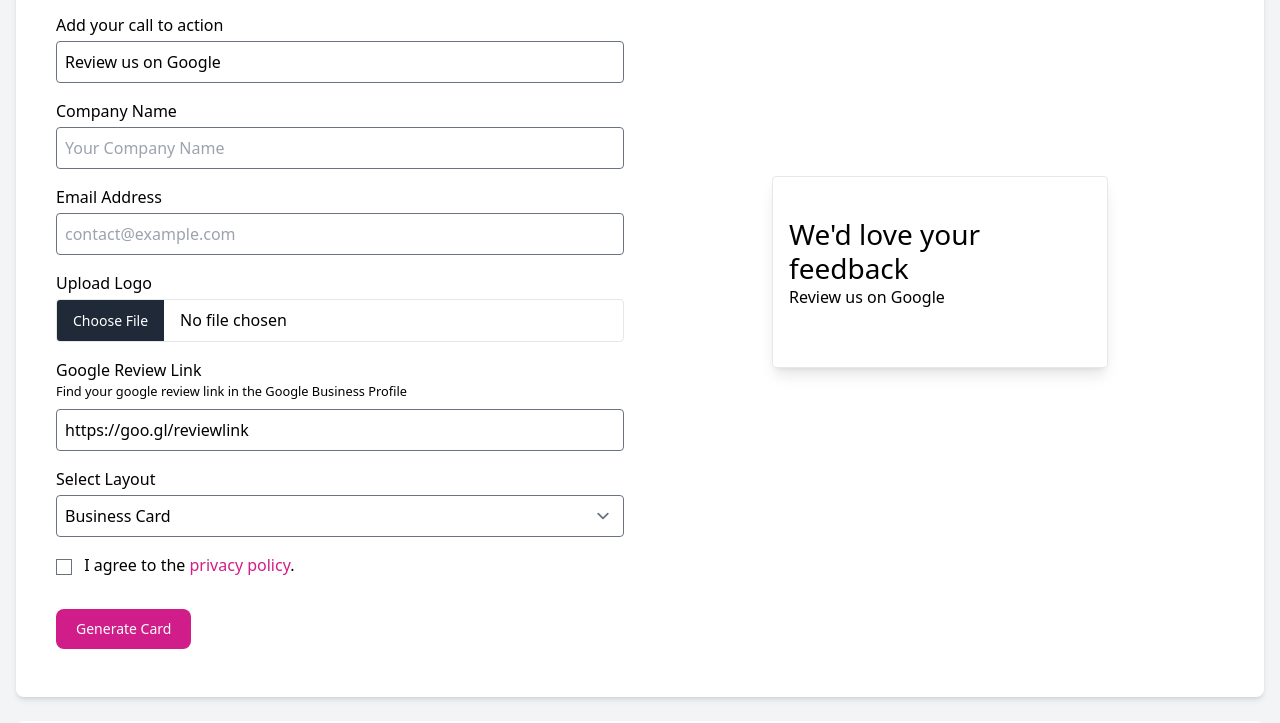
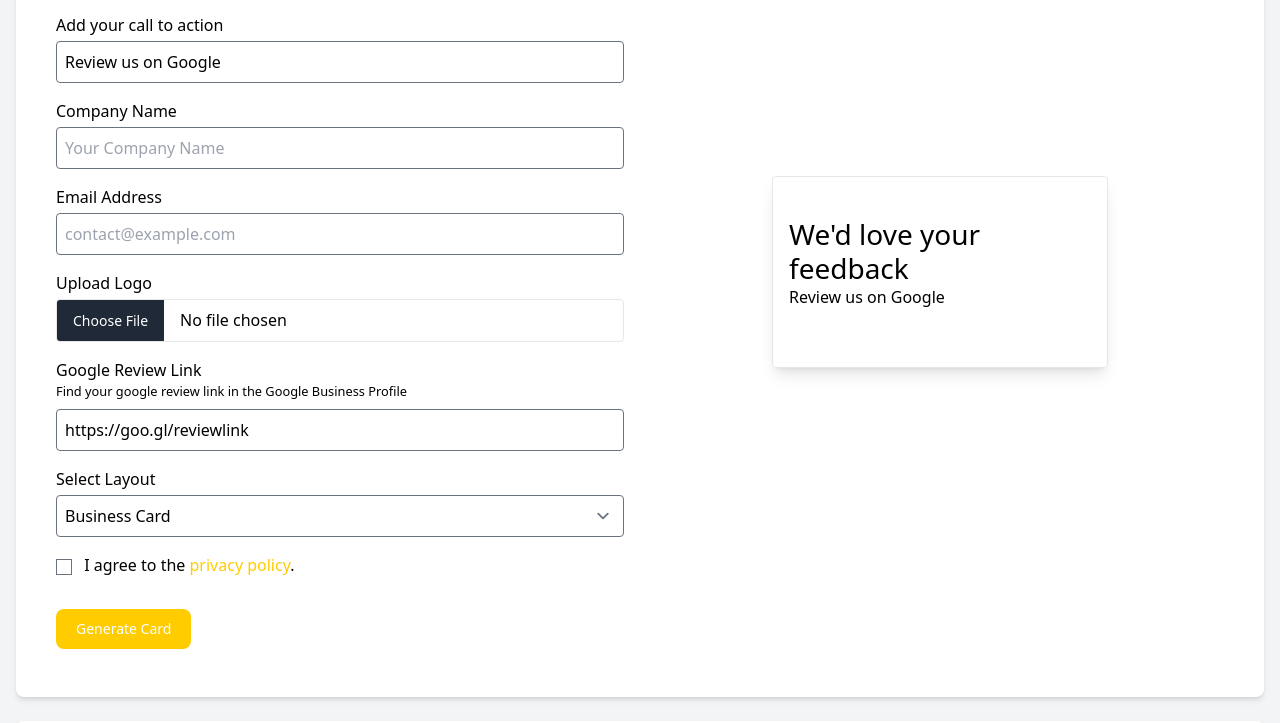
Before and after one commit to jrcreative/google-review-card, a website: page index.html in a window 1280 px wide. Shown: the part 618-1341 px from the top of the page. Drawn offline with nearby package versions, Linux system fonts and the light colour scheme; a script that the page names is missing.

Commit message:
update primary colors

```diff
--- a/style.css
+++ b/style.css
@@ -1,8 +1,8 @@
 /* Add styles here */
 
 :root {
-    --primary: #d01d89;
-    --primary-dark: #a30a64;
+    --primary: #ffcc00;
+    --primary-dark: #dcb000;
     --dark: #121212;
 }
 
```
